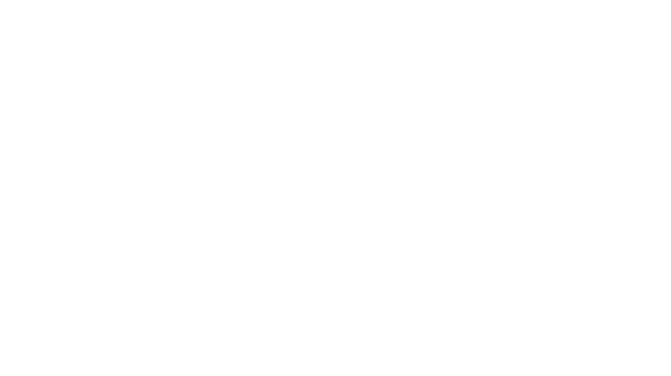
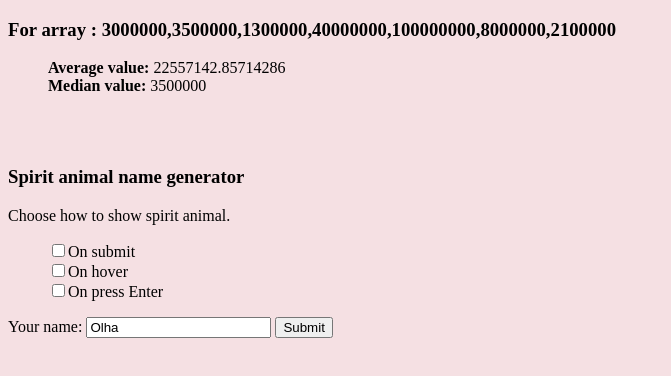
Before and after one commit to Fatemeh-Pakpour/HYF, a plain HTML site: page homework-JavaScript1.html in a window 1280 px wide. Shown: the whole page, without its empty margins (0-671 px from the left). Drawn offline with Linux system fonts and the light colour scheme.

Commit message:
no message

```diff
--- a/homework-JavaScript1.html
+++ b/homework-JavaScript1.html
@@ -3,9 +3,26 @@
 <head>
 <meta charset="UTF-8">
 <title>Title of the document</title>
+<link rel="stylesheet" href="style.css">
 </head>
 
-<body>
-</body>
-<script src="homework-JavaScript1-week3.js"></script>
+    <body>
+        <br/>
+        <br/>
+
+        <div class="spiritAnimalNameGenerator" id="spiritAnimal">
+            <h3>Spirit animal name generator</h3>
+            <div>Choose how to show spirit animal.</div>
+            <ul>
+                <li><input type="checkbox" id="user-submit" name="user-submit" onchange="getName('submit', !checked)"><label for="user-submit">On submit</label></li>
+                <li><input type="checkbox" id="user-hover" name="user-hover" onclick="getName('hover', !checked)"><label for="user-hover">On hover</label></li>
+                <li><input type="checkbox" id="user-enter" name="user-enter" onclick="getName('enter', !checked)"><label for="user-enter">On press Enter</label></li>
+            </ul>
+            Your name: <input type="text" value="Olha">
+            <input type="submit" value="Submit">
+            <p></p>
+        </div>
+        <script src="homework-JavaScript2-week4.js"></script>
+    </body>
+
 </html>
--- /dev/null
+++ b/homework-JavaScript2-week4.js
@@ -0,0 +1,145 @@
+//Find the shortest word
+
+const danishWords = ['bil', 'plante', 'kaffe', 'bog', 'ø', 'planetarium'];
+
+function findShortestWord(arr){
+
+    let shortestWord = arr.sort(function(a, b){
+        arr.forEach(function(x){
+            x.length;
+        });
+        return a.length - b.length;
+    })[0];
+
+    console.log(shortestWord);
+    return shortestWord;
+}
+
+findShortestWord(danishWords); // returns 'ø'
+console.log(' ');
+
+
+
+
+
+//Difference between median and average
+
+const housePrices = [3000000, 3500000, 1300000, 40000000, 100000000, 8000000, 2100000];
+
+function findAverage(arr){
+    let average = arr.reduce((acc, val) => acc + val)/arr.length;
+    return average;
+}
+
+function findMedian(arr){
+    let sortedArray = [...arr];
+    let median = sortedArray.sort((a, b) => a - b)[Math.floor(sortedArray.length/2)];
+    return median;
+}
+
+function findAverageAndMedian(arr){
+
+    let obj = {'Average value' : findAverage(arr), 'Median value': findMedian(arr)};
+    return obj;
+}
+
+let averageAndMedian = findAverageAndMedian(housePrices);
+console.log(averageAndMedian);
+
+const body = document.body;
+const h3 = document.createElement('h3');
+h3.innerHTML = `For array : ${housePrices}`;
+
+const list = document.createElement('ul');
+
+for(let key in averageAndMedian){
+
+    let li = document.createElement('li');
+
+    let strong = document.createElement('strong');
+    strong.innerHTML = `${key}: `;
+
+    let span = document.createElement('span');
+    span.innerHTML = `${averageAndMedian[key]}`;
+
+    li.appendChild(strong);
+    li.appendChild(span);
+    list.appendChild(li);
+}
+body.insertBefore(list, body.childNodes[0]);
+body.insertBefore(h3, body.childNodes[0]);
+console.log(' ');
+
+
+
+
+
+//Spirit animal name generator
+
+let spiritAnimalNames = ['The Aggressive Alligator',	'The Agreeable Fish',	'The Brave Pig',
+    'The Calm Dragonfly',	'The Delightful Owl',	'The Eager Wasp',
+    'The Silly Eagle', 'The Happy Panda', 'The Helpless Whale',
+    'The Little Elephant',	'The Large Panther', 'The Fat Wolf'];
+
+let randomAnimal = spiritAnimalNames[Math.floor(Math.random() * spiritAnimalNames.length)];
+
+function getName(event, checked){
+
+    checked = !checked;
+
+    let spiritAnimal = document.getElementById('spiritAnimal');
+
+    let textIn = spiritAnimal.querySelector('input[type="text"]');
+    let textInVal = spiritAnimal.querySelector('input[type="text"]').value;
+
+    let p = spiritAnimal.querySelector('p');
+
+    let submit = spiritAnimal.querySelector('input[type="submit"]');
+
+    function showText(){
+        if(textInVal.trim() === ''){
+            p.style.display = 'block';
+            p.innerHTML = `Say your name first...`;
+        }
+        else{
+            p.style.display = 'block';
+            p.innerHTML = `${textInVal} - ${spiritAnimalNames[Math.floor(Math.random() * spiritAnimalNames.length)]}`;
+        }
+    }
+
+    function hideText(){
+        p.style.display = 'none';
+    }
+
+    function chooseEvent(func){
+        if(event === 'submit'){
+            submit.addEventListener('click', func);
+        }
+        else if(event === 'hover'){
+            textIn.addEventListener('mouseover', func);
+        }
+        else if(event === 'enter'){
+            textIn.addEventListener('keypress', e => {
+                if (e.keyCode === 13){
+                    func();
+                }
+            });
+        }
+    }
+    if(checked){
+        chooseEvent(showText);
+    }
+    else{
+        chooseEvent(hideText);
+    }
+}
+
+
+
+
+
+
+
+
+
+//hyfBay - get the okay'est products here
--- /dev/null
+++ b/style.scss
@@ -0,0 +1,6 @@
+body{
+    background-color: rgb(245, 224, 227);
+}
+ul{
+    list-style: none;
+}
```
Also changed, not shown: style.css (added), style.min.css (added).
